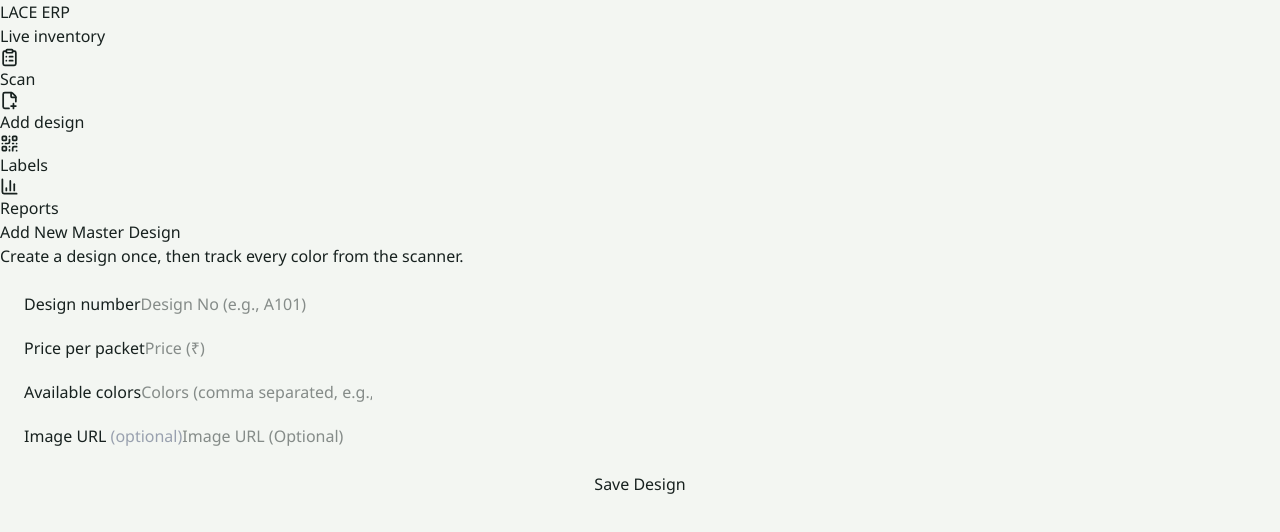
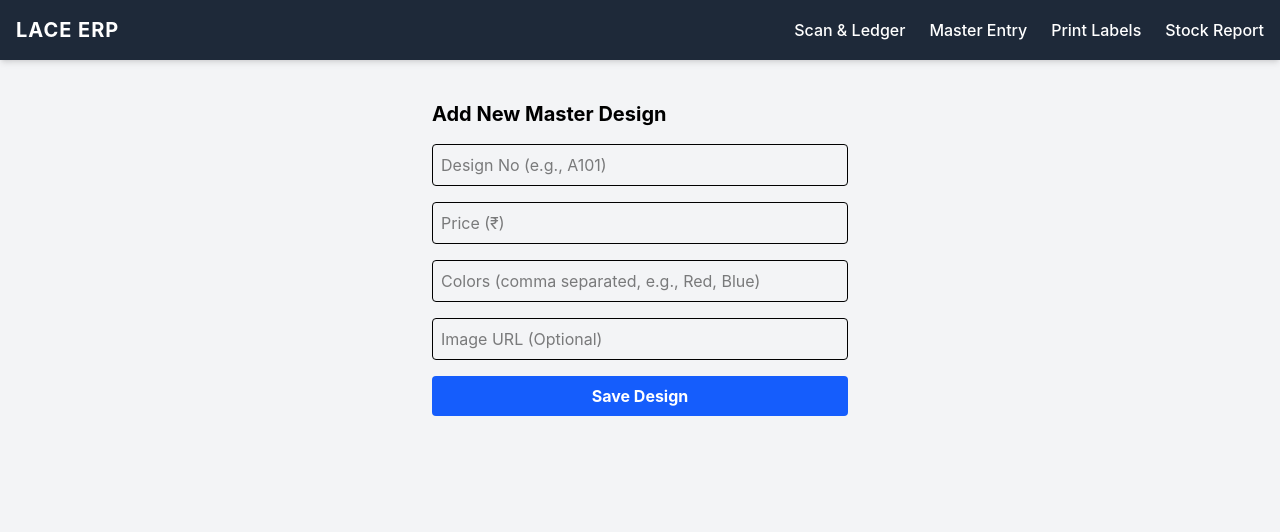
Before and after one commit to RudraNadpara/lace-inventory-app, a React (Vite) app: page /entry in a window 1280 px wide. Shown: the top 532 px of the page. Built offline with nearby package versions, Linux system fonts and the light colour scheme.

Commit message:
Added Entry and Barcode Generate pages

```diff
--- a/src/App.css
+++ b/src/App.css
@@ -1,10 +1,184 @@
-@import url('https://fonts.googleapis.com/css2?family=DM+Sans:wght@400;500;600;700&family=Space+Grotesk:wght@500;600;700&display=swap');
-:root { --ink:#17211f; --muted:#73807a; --line:#dde6df; --paper:#fff; --green:#197047; }
-.app-background { min-height:100vh; background:#f3f6f2; }
-.app-nav { position:sticky; top:0; z-index:50; background:rgba(23,33,31,.98); color:#fff; box-shadow:0 5px 20px rgba(23,33,31,.15); }
-.app-nav__inner { max-width:1180px; height:66px; margin:auto; padding:0 24px; display:flex; align-items:center; justify-content:space-between; }
-.brand-mark { font:700 20px 'Space Grotesk',sans-serif; letter-spacing:.08em; }.brand-mark span:last-child { color:#a7cbb3; font-size:11px; margin-left:3px; letter-spacing:.14em; }.brand-mark__dot { display:inline-block; width:9px; height:9px; margin-right:7px; border-radius:50%; background:#f0a06c; box-shadow:0 0 0 4px rgba(240,160,108,.18); }
-.app-nav__status { color:#a7cbb3; font-size:12px; display:flex; gap:7px; align-items:center; }.app-nav__status span { width:7px; height:7px; border-radius:50%; background:#70d69a; }
-.app-tabs { max-width:1180px; margin:auto; padding:0 16px; display:flex; gap:5px; }.app-tab { min-height:48px; padding:8px 16px; display:flex; align-items:center; justify-content:center; gap:7px; color:#a7b9af; text-decoration:none; font-size:13px; font-weight:600; border-bottom:3px solid transparent; }.app-tab--active { color:#fff; border-bottom-color:#f0a06c; }
-.app-main { max-width:1180px; margin:auto; padding:28px 24px 40px; }.mobile-screen { max-width:620px; margin:auto; }.screen-heading { margin-bottom:20px; }.screen-heading h1,.screen-heading h2 { margin:0; color:var(--ink); font:700 28px 'Space Grotesk',sans-serif; }.screen-heading p { margin:6px 0 0; color:var(--muted); font-size:14px; }.mobile-panel { background:var(--paper); border:1px solid var(--line); border-radius:16px; box-shadow:0 8px 25px rgba(44,76,57,.06); }.mobile-input { width:100%; min-height:48px; border:1px solid #cedbd1; border-radius:10px; padding:0 14px; color:var(--ink); background:#fbfdfb; outline:none; }.mobile-input:focus { border-color:var(--green); box-shadow:0 0 0 3px rgba(25,112,71,.12); }.mobile-label { display:block; margin:0 0 7px; color:#52615a; font-size:12px; font-weight:700; }.primary-action { min-height:48px; border:0; border-radius:10px; background:var(--green); color:#fff; font-weight:700; cursor:pointer; }.primary-action:hover { background:#135c3a; }
-@media (max-width:640px) { .app-nav__inner { height:58px; padding:0 16px; }.brand-mark { font-size:17px; }.app-nav__status { font-size:11px; }.app-tabs { padding:0 4px; justify-content:space-around; gap:0; }.app-tab { min-width:0; flex:1; padding:8px 2px; flex-direction:column; gap:3px; font-size:10px; }.app-main { padding:20px 14px 28px; }.screen-heading h1,.screen-heading h2 { font-size:24px; }.mobile-panel { border-radius:13px; } }
+.counter {
+  font-size: 16px;
+  padding: 5px 10px;
+  border-radius: 5px;
+  color: var(--accent);
+  background: var(--accent-bg);
+  border: 2px solid transparent;
+  transition: border-color 0.3s;
+  margin-bottom: 24px;
+
+  &:hover {
+    border-color: var(--accent-border);
+  }
+  &:focus-visible {
+    outline: 2px solid var(--accent);
+    outline-offset: 2px;
+  }
+}
+
+.hero {
+  position: relative;
+
+  .base,
+  .framework,
+  .vite {
+    inset-inline: 0;
+    margin: 0 auto;
+  }
+
+  .base {
+    width: 170px;
+    position: relative;
+    z-index: 0;
+  }
+
+  .framework,
+  .vite {
+    position: absolute;
+  }
+
+  .framework {
+    z-index: 1;
+    top: 34px;
+    height: 28px;
+    transform: perspective(2000px) rotateZ(300deg) rotateX(44deg) rotateY(39deg)
+      scale(1.4);
+  }
+
+  .vite {
+    z-index: 0;
+    top: 107px;
+    height: 26px;
+    width: auto;
+    transform: perspective(2000px) rotateZ(300deg) rotateX(40deg) rotateY(39deg)
+      scale(0.8);
+  }
+}
+
+#center {
+  display: flex;
+  flex-direction: column;
+  gap: 25px;
+  place-content: center;
+  place-items: center;
+  flex-grow: 1;
+
+  @media (max-width: 1024px) {
+    padding: 32px 20px 24px;
+    gap: 18px;
+  }
+}
+
+#next-steps {
+  display: flex;
+  border-top: 1px solid var(--border);
+  text-align: left;
+
+  & > div {
+    flex: 1 1 0;
+    padding: 32px;
+    @media (max-width: 1024px) {
+      padding: 24px 20px;
+    }
+  }
+
+  .icon {
+    margin-bottom: 16px;
+    width: 22px;
+    height: 22px;
+  }
+
+  @media (max-width: 1024px) {
+    flex-direction: column;
+    text-align: center;
+  }
+}
+
+#docs {
+  border-right: 1px solid var(--border);
+
+  @media (max-width: 1024px) {
+    border-right: none;
+    border-bottom: 1px solid var(--border);
+  }
+}
+
+#next-steps ul {
+  list-style: none;
+  padding: 0;
+  display: flex;
+  gap: 8px;
+  margin: 32px 0 0;
+
+  .logo {
+    height: 18px;
+  }
+
+  a {
+    color: var(--text-h);
+    font-size: 16px;
+    border-radius: 6px;
+    background: var(--social-bg);
+    display: flex;
+    padding: 6px 12px;
+    align-items: center;
+    gap: 8px;
+    text-decoration: none;
+    transition: box-shadow 0.3s;
+
+    &:hover {
+      box-shadow: var(--shadow);
+    }
+    .button-icon {
+      height: 18px;
+      width: 18px;
+    }
+  }
+
+  @media (max-width: 1024px) {
+    margin-top: 20px;
+    flex-wrap: wrap;
+    justify-content: center;
+
+    li {
+      flex: 1 1 calc(50% - 8px);
+    }
+
+    a {
+      width: 100%;
+      justify-content: center;
+      box-sizing: border-box;
+    }
+  }
+}
+
+#spacer {
+  height: 88px;
+  border-top: 1px solid var(--border);
+  @media (max-width: 1024px) {
+    height: 48px;
+  }
+}
+
+.ticks {
+  position: relative;
+  width: 100%;
+
+  &::before,
+  &::after {
+    content: '';
+    position: absolute;
+    top: -4.5px;
+    border: 5px solid transparent;
+  }
+
+  &::before {
+    left: 0;
+    border-left-color: var(--border);
+  }
+  &::after {
+    right: 0;
+    border-right-color: var(--border);
+  }
+}
--- a/src/App.tsx
+++ b/src/App.tsx
@@ -1,31 +1,20 @@
-import { BrowserRouter, Routes, Route, NavLink } from 'react-router-dom';
-import { ClipboardList, FilePlus2, QrCode, BarChart3 } from 'lucide-react';
+import { BrowserRouter, Routes, Route, Link } from 'react-router-dom';
 import LaceInventoryDashboard from './components/LaceInventoryDashboard';
 import EntryPage from './components/EntryPage';
 import BarcodeGeneratePage from './components/BarcodeGeneratePage';
 import StockReportPage from './components/StockReportPage'; // 1. ADDED IMPORT
 
 function Navbar() {
-  const navigation = [
-    { to: '/', label: 'Scan', icon: ClipboardList, end: true },
-    { to: '/entry', label: 'Add design', icon: FilePlus2 },
-    { to: '/labels', label: 'Labels', icon: QrCode },
-    { to: '/report', label: 'Reports', icon: BarChart3 },
-  ];
-
   return (
-    <nav className="app-nav">
-      <div className="app-nav__inner">
-        <div className="brand-mark"><span className="brand-mark__dot" /> LACE <span>ERP</span></div>
-        <div className="app-nav__status"><span /> Live inventory</div>
-      </div>
-      <div className="app-tabs">
-        {navigation.map(({ to, label, icon: Icon, end }) => (
-          <NavLink key={to} to={to} end={end} className={({ isActive }) => `app-tab${isActive ? ' app-tab--active' : ''}`}>
-            <Icon size={19} strokeWidth={2.2} />
-            <span>{label}</span>
-          </NavLink>
-        ))}
+    <nav className="bg-gray-800 text-white p-4 shadow-md sticky top-0 z-50">
+      <div className="max-w-7xl mx-auto flex justify-between items-center">
+        <div className="font-bold text-xl tracking-wider">LACE ERP</div>
+        <div className="flex gap-6 font-medium">
+          <Link to="/" className="hover:text-blue-400 transition">Scan & Ledger</Link>
+          <Link to="/entry" className="hover:text-blue-400 transition">Master Entry</Link>
+          <Link to="/labels" className="hover:text-blue-400 transition">Print Labels</Link>
+          <Link to="/report" className="hover:text-blue-400 transition">Stock Report</Link>
+        </div>
       </div>
     </nav>
   );
@@ -34,9 +23,10 @@ function Navbar() {
 export default function App() {
   return (
     <BrowserRouter>
-      <div className="app-background">
+      <div className="min-h-screen bg-gray-100">
         <Navbar />
-        <main className="app-main">
+        {/* Main Content Area */}
+        <main className="max-w-7xl mx-auto pt-6">
           <Routes>
             <Route path="/" element={<LaceInventoryDashboard />} />
             <Route path="/entry" element={<EntryPage />} />
--- a/src/components/BarcodeGeneratePage.tsx
+++ b/src/components/BarcodeGeneratePage.tsx
@@ -12,16 +12,13 @@ export default function BarcodeGeneratePage() {
   }, []);
 
   return (
-    <div>
-      <div className="screen-heading">
-        <h2>Master Design Labels</h2>
-        <p>Scan-ready QR labels for every registered design.</p>
-      </div>
-      <div className="grid grid-cols-2 md:grid-cols-4 gap-3 sm:gap-4">
+    <div className="p-4">
+      <h2 className="text-xl font-bold mb-4">Master Design Labels</h2>
+      <div className="grid grid-cols-2 md:grid-cols-4 gap-4">
         {designs.map(design => (
-          <div key={design.Barcode} className="mobile-panel p-3 sm:p-4 flex flex-col items-center">
+          <div key={design.Barcode} className="border p-4 flex flex-col items-center bg-white rounded shadow">
             <QRCode value={design.Barcode} size={120} />
-            <span className="font-bold mt-3 text-base sm:text-lg">{design.DesignNo}</span>
+            <span className="font-bold mt-3 text-lg">{design.DesignNo}</span>
             <span className="text-gray-600">₹{design.Price}</span>
           </div>
         ))}
--- a/src/components/EntryPage.tsx
+++ b/src/components/EntryPage.tsx
@@ -35,53 +35,38 @@ export default function EntryPage() {
   };
 
   return (
-    <div className="mobile-screen">
-      <div className="screen-heading">
-        <h2>Add New Master Design</h2>
-        <p>Create a design once, then track every color from the scanner.</p>
-      </div>
-      <form onSubmit={handleSubmit} className="mobile-panel p-5 sm:p-6 flex flex-col gap-5">
-        <label>
-          <span className="mobile-label">Design number</span>
+    <div className="p-4 max-w-md mx-auto">
+      <h2 className="text-xl font-bold mb-4">Add New Master Design</h2>
+      <form onSubmit={handleSubmit} className="flex flex-col gap-4">
         <input
           placeholder="Design No (e.g., A101)"
           value={designNo}
           onChange={e => setDesignNo(e.target.value)}
           required
-          className="mobile-input"
+          className="border p-2 rounded"
         />
-        </label>
-        <label>
-          <span className="mobile-label">Price per packet</span>
         <input
           placeholder="Price (₹)"
           type="number"
           value={price}
           onChange={e => setPrice(e.target.value)}
           required
-          className="mobile-input"
+          className="border p-2 rounded"
         />
-        </label>
-        <label>
-          <span className="mobile-label">Available colors</span>
         <input
           placeholder="Colors (comma separated, e.g., Red, Blue)"
           value={colors}
           onChange={e => setColors(e.target.value)}
           required
-          className="mobile-input"
+          className="border p-2 rounded"
         />
-        </label>
-        <label>
-          <span className="mobile-label">Image URL <span className="font-normal text-gray-400">(optional)</span></span>
         <input
           placeholder="Image URL (Optional)"
           value={imageUrl}
           onChange={e => setImageUrl(e.target.value)}
-          className="mobile-input"
+          className="border p-2 rounded"
         />
-        </label>
-        <button type="submit" className="primary-action mt-1">
+        <button type="submit" className="bg-blue-600 text-white p-2 rounded font-bold">
           Save Design
         </button>
       </form>
--- a/src/index.css
+++ b/src/index.css
@@ -2,15 +2,3 @@
 @tailwind components;
 @tailwind utilities;
 @import "tailwindcss";
-
-:root {
-	font-family: 'DM Sans', 'Segoe UI', sans-serif;
-	color: #17211f;
-	background: #f3f6f2;
-	font-synthesis: none;
-	text-rendering: optimizeLegibility;
-}
-
-* { box-sizing: border-box; }
-body { margin: 0; min-width: 320px; }
-button, input, select { font: inherit; }
```
Also changed, not shown: src/components/LaceInventoryDashboard.tsx (+12 -13 lines), src/components/StockReportPage.tsx (+9 -8 lines). Lines whose indentation alone changed are shown as unchanged.
